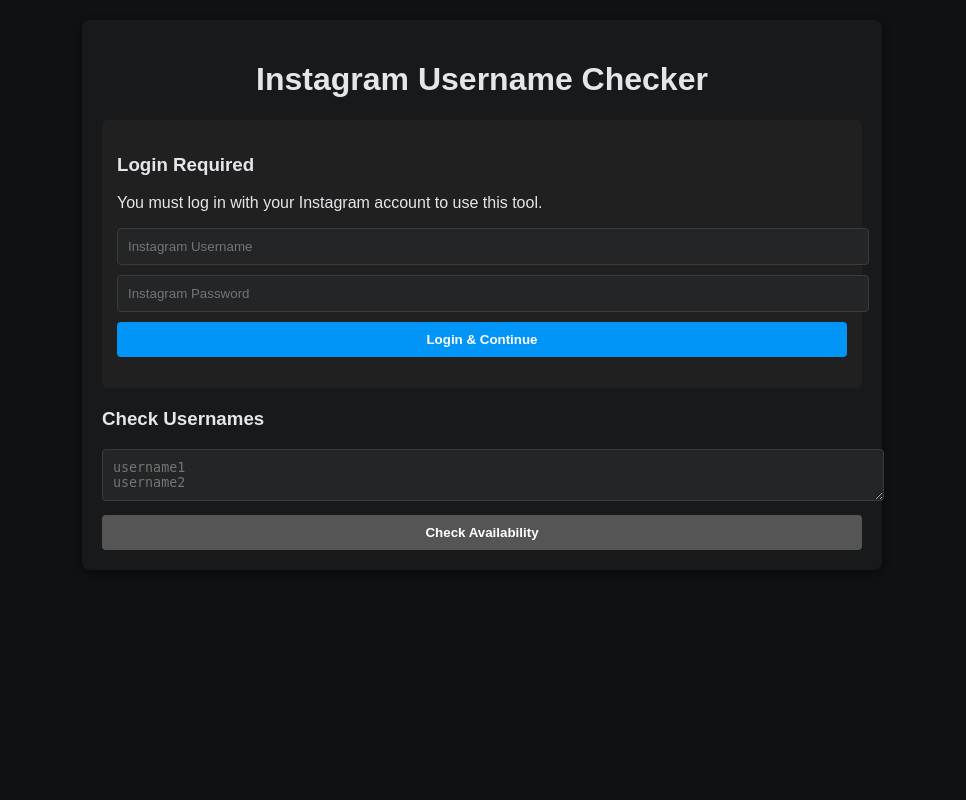
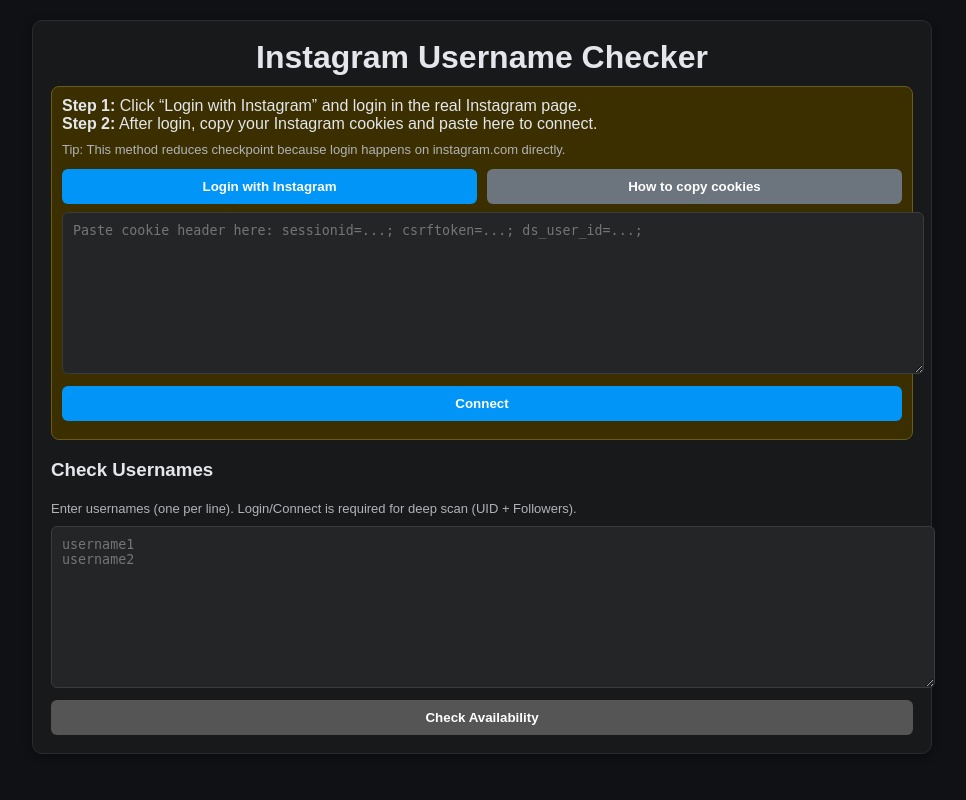
Before and after one commit to morsalin13/Instagram1, a Flask app: page / in a window 1280 px wide. Shown: the whole page, without its empty margins (158-1124 px from the left). Run offline with Flask 3, Linux system fonts and the light colour scheme.

Commit message:
Add Instagram redirect + cookie connect flow

```diff
--- a/app.py
+++ b/app.py
@@ -4,137 +4,184 @@ import requests
 import time
 import os
 import random
+import secrets
 
 app = Flask(__name__)
-app.secret_key = "change-this-secret-key"  # must be set
+app.secret_key = os.environ.get("FLASK_SECRET_KEY", "change-this-secret-key")
 
 USER_AGENTS = [
-    'Mozilla/5.0 (Windows NT 10.0; Win64; x64) AppleWebKit/537.36 (KHTML, like Gecko) Chrome/91.0.4472.124 Safari/537.36',
-    'Mozilla/5.0 (Macintosh; Intel Mac OS X 10_15_7) AppleWebKit/605.1.15 (KHTML, like Gecko) Version/14.1.1 Safari/605.1.15',
-    'Mozilla/5.0 (Windows NT 10.0; Win64; x64; rv:89.0) Gecko/20100101 Firefox/89.0',
-    'Mozilla/5.0 (iPhone; CPU iPhone OS 14_6 like Mac OS X) AppleWebKit/605.1.15 (KHTML, like Gecko) Version/14.0 Mobile/15E148 Safari/604.1'
+    'Mozilla/5.0 (Windows NT 10.0; Win64; x64) AppleWebKit/537.36 (KHTML, like Gecko) Chrome/121.0 Safari/537.36',
+    'Mozilla/5.0 (Macintosh; Intel Mac OS X 10_15_7) AppleWebKit/605.1.15 (KHTML, like Gecko) Version/17.0 Safari/605.1.15',
+    'Mozilla/5.0 (Windows NT 10.0; Win64; x64; rv:121.0) Gecko/20100101 Firefox/121.0',
 ]
 
-# -------------------------
-# Helpers
-# -------------------------
+def _sid():
+    """Ensure a stable session id for storing cookies on server."""
+    if "sid" not in session:
+        session["sid"] = secrets.token_urlsafe(16)
+    return session["sid"]
 
-def get_user_instaloader():
+def _cookie_file():
+    return f"/tmp/ig_cookies_{_sid()}.txt"
+
+def is_connected():
+    return os.path.exists(_cookie_file()) and os.path.getsize(_cookie_file()) > 0
+
+def parse_cookie_header(cookie_text: str) -> dict:
     """
-    Create Instaloader instance for the currently logged-in user.
+    Accepts:
+      - "key=value; key2=value2; ..."
+    Returns dict {key: value}
     """
-    if 'ig_username' not in session or 'ig_password' not in session:
+    cookies = {}
+    for part in cookie_text.split(";"):
+        part = part.strip()
+        if not part or "=" not in part:
+            continue
+        k, v = part.split("=", 1)
+        cookies[k.strip()] = v.strip()
+    return cookies
+
+def get_instaloader_from_saved_cookies():
+    """Create Instaloader using cookies saved for THIS visitor only."""
+    if not is_connected():
+        return None
+
+    with open(_cookie_file(), "r", encoding="utf-8") as f:
+        cookie_text = f.read().strip()
+
+    cookies = parse_cookie_header(cookie_text)
+    if not cookies:
         return None
 
     L = instaloader.Instaloader()
     L.context.max_connection_attempts = 1
-    L.login(session['ig_username'], session['ig_password'])
+
+    # Put cookies into Instaloader's requests session
+    for k, v in cookies.items():
+        L.context._session.cookies.set(k, v)
+
     return L
 
+@app.route("/")
+def index():
+    return render_template("index.html", connected=is_connected())
 
-# -------------------------
-# Routes
-# -------------------------
+@app.route("/connect_cookies", methods=["POST"])
+def connect_cookies():
+    cookie_text = (request.json.get("cookie_text") or "").strip()
+    if not cookie_text:
+        return jsonify({"success": False, "message": "Cookie text is required."})
 
-@app.route('/')
-def index():
-    return render_template(
-        'index.html',
-        logged_in=('ig_username' in session),
-        ig_user=session.get('ig_username')
-    )
+    # Save cookies for this visitor
+    os.makedirs("/tmp", exist_ok=True)
+    with open(_cookie_file(), "w", encoding="utf-8") as f:
+        f.write(cookie_text)
 
+    # Validate login
+    try:
+        L = get_instaloader_from_saved_cookies()
+        if not L:
+            return jsonify({"success": False, "message": "Invalid cookie format."})
 
-@app.route('/login', methods=['POST'])
-def login():
-    username = request.json.get('username')
-    password = request.json.get('password')
+        # Instaloader test_login returns username or None
+        who = L.context.test_login()
+        if not who:
+            # Not logged in -> remove
+            try:
+                os.remove(_cookie_file())
+            except:
+                pass
+            return jsonify({
+                "success": False,
+                "message": "Not logged in. Please login on Instagram in your browser, then paste cookies again."
+            })
 
-    if not username or not password:
-        return jsonify({"success": False, "message": "Username and password required"})
-
-    try:
-        L = instaloader.Instaloader()
-        L.context.max_connection_attempts = 1
-        L.login(username, password)
-
-        # save only in user session (NOT global, NOT file)
-        session['ig_username'] = username
-        session['ig_password'] = password
-
-        return jsonify({"success": True, "message": "Logged in successfully"})
+        return jsonify({"success": True, "message": f"Connected as {who}."})
 
     except Exception as e:
+        try:
+            os.remove(_cookie_file())
+        except:
+            pass
         return jsonify({"success": False, "message": str(e)})
 
-
-@app.route('/logout', methods=['POST'])
-def logout():
-    session.clear()
+@app.route("/disconnect", methods=["POST"])
+def disconnect():
+    try:
+        if os.path.exists(_cookie_file()):
+            os.remove(_cookie_file())
+    except:
+        pass
+    session.pop("sid", None)
     return jsonify({"success": True})
 
+@app.route("/check", methods=["POST"])
+def check():
+    if not is_connected():
+        return jsonify({"error": "Not connected. Login on Instagram and connect cookies first."}), 401
 
-@app.route('/check', methods=['POST'])
-def check():
-    # login mandatory
-    if 'ig_username' not in session:
-        return jsonify({"error": "Login required"}), 401
-
-    usernames = request.json.get('usernames', [])
+    usernames = request.json.get("usernames", [])
     results = []
 
-    L = get_user_instaloader()
+    L = get_instaloader_from_saved_cookies()
     if not L:
-        return jsonify({"error": "Instagram session error"}), 401
+        return jsonify({"error": "Session error. Reconnect cookies."}), 401
 
     for username in usernames:
-        username = username.strip()
+        username = (username or "").strip()
         if not username:
             continue
 
         # Fast check first
-        result = check_username_fast(username)
+        fast = check_username_fast(username)
+        result = fast
 
-        # Deep scan if taken / uncertain
-        if result['status'] in ['Taken', 'Error', 'Uncertain']:
+        # If taken/uncertain/error -> deep scan to show uid/followers
+        if result["status"] in ["Taken", "Uncertain", "Error"]:
             deep = check_username_instaloader(L, username)
-            if deep['status'] != 'Error':
+
+            # Prefer deep if it gives strong result
+            if deep["status"] in ["Taken", "Available"]:
                 result = deep
+            else:
+                # keep fast fallback
+                result = fast
 
         results.append(result)
-        time.sleep(random.uniform(1.5, 3.0))
+
+        # Small delay to reduce rate-limit
+        time.sleep(random.uniform(1.2, 2.6))
 
     return jsonify(results)
-
-
-# -------------------------
-# Username check logic
-# -------------------------
 
 def check_username_fast(username):
     url = f"https://www.instagram.com/{username}/"
     headers = {
-        'User-Agent': random.choice(USER_AGENTS),
-        'Accept-Language': 'en-US,en;q=0.9',
+        "User-Agent": random.choice(USER_AGENTS),
+        "Accept-Language": "en-US,en;q=0.9",
     }
 
     try:
-        r = requests.get(url, headers=headers, timeout=5)
+        r = requests.get(url, headers=headers, timeout=6)
 
         if r.status_code == 404:
-            return {"username": username, "status": "Available", "details": "User not found", "method": "Fast"}
+            return {"username": username, "status": "Available", "details": "User not found (404)", "method": "Fast"}
 
         if r.status_code == 200:
-            if "Sorry, this page isn't available." in r.text:
-                return {"username": username, "status": "Available", "details": "Page not found", "method": "Fast"}
+            txt = r.text
+            if "Sorry, this page isn't available." in txt:
+                return {"username": username, "status": "Available", "details": "Page says not available", "method": "Fast"}
+            # Most times 200 means taken
+            return {"username": username, "status": "Taken", "details": "Account appears Live", "method": "Fast"}
 
-            return {"username": username, "status": "Taken", "details": "Account appears Live", "method": "Fast"}
+        if r.status_code in (301, 302):
+            return {"username": username, "status": "Uncertain", "details": "Redirected", "method": "Fast"}
 
         return {"username": username, "status": "Error", "details": f"HTTP {r.status_code}", "method": "Fast"}
 
     except Exception as e:
         return {"username": username, "status": "Error", "details": str(e), "method": "Fast"}
-
 
 def check_username_instaloader(L, username):
     try:
@@ -154,19 +201,14 @@ def check_username_instaloader(L, username):
 
     except Exception as e:
         err = str(e)
+        # If cookies expired / logged out
+        if "login" in err.lower() or "LoginRequired" in err:
+            return {"username": username, "status": "Error", "details": "Login required (reconnect cookies)", "method": "Instaloader"}
+        # Your old behavior: treat JSON Query/401 as available
         if "401" in err or "JSON Query" in err:
-            return {"username": username, "status": "Available", "details": "Not live / not created", "method": "Instaloader"}
+            return {"username": username, "status": "Available", "details": "(not live / not created yet)", "method": "Instaloader"}
 
         return {"username": username, "status": "Error", "details": err, "method": "Instaloader"}
 
-
-# -------------------------
-# Run
-# -------------------------
-
-if __name__ == '__main__':
-    app.run(
-        host="0.0.0.0",
-        port=int(os.environ.get("PORT", 5000)),
-        debug=False
-    )
+if __name__ == "__main__":
+    app.run(host="0.0.0.0", port=int(os.environ.get("PORT", 5000)), debug=False)
--- a/templates/index.html
+++ b/templates/index.html
@@ -1,158 +1,140 @@
 <!DOCTYPE html>
 <html lang="en">
 <head>
-    <meta charset="UTF-8">
-    <meta name="viewport" content="width=device-width, initial-scale=1.0">
+  <meta charset="UTF-8" />
+  <meta name="viewport" content="width=device-width,initial-scale=1.0" />
   <title>Instagram Username Checker</title>
   <style>
-        body {
-            font-family: Arial, sans-serif;
-            max-width: 800px;
-            margin: 0 auto;
-            padding: 20px;
-            background-color: #0f1115;
-            color: #e4e6eb;
-        }
-        .container {
-            background-color: #18191a;
-            padding: 20px;
-            border-radius: 8px;
-            box-shadow: 0 2px 8px rgba(0,0,0,0.5);
-        }
-        h1 { text-align: center; }
-        textarea, input {
-            width: 100%;
-            padding: 10px;
-            margin-bottom: 10px;
-            background: #242526;
-            border: 1px solid #3a3b3c;
-            border-radius: 4px;
-            color: #e4e6eb;
-        }
-        button {
-            width: 100%;
-            padding: 10px;
-            border: none;
-            border-radius: 4px;
-            font-weight: bold;
-            cursor: pointer;
-            background-color: #0095f6;
-            color: white;
-        }
-        button:disabled {
-            background-color: #555;
-            cursor: not-allowed;
-        }
-        .login-section {
-            background: #202020;
-            padding: 15px;
-            border-radius: 6px;
-            margin-bottom: 20px;
-        }
-        .logged-in-msg {
-            background: #1e4620;
-            padding: 10px;
-            border-radius: 6px;
-            margin-bottom: 20px;
-            text-align: center;
-            font-weight: bold;
-        }
-        .result-item {
-            border-bottom: 1px solid #333;
-            padding: 10px 0;
-            display: flex;
-            justify-content: space-between;
-        }
-        .status-taken { color: #ed4956; font-weight: bold; }
-        .status-available { color: #2ecc71; font-weight: bold; }
-        .method-tag {
-            font-size: 12px;
-            background: #333;
-            padding: 2px 6px;
-            border-radius: 4px;
-            margin-left: 5px;
-        }
-        .stats {
-            text-align: right;
-            margin-top: 10px;
-            color: #aaa;
-        }
+    body{font-family:Arial,sans-serif;max-width:900px;margin:0 auto;padding:20px;background:#0f1115;color:#e4e6eb}
+    .box{background:#18191a;border:1px solid #2a2b2e;border-radius:10px;padding:18px;box-shadow:0 2px 8px rgba(0,0,0,.35)}
+    h1{text-align:center;margin:0 0 10px}
+    textarea,input{width:100%;padding:10px;margin:8px 0;background:#242526;border:1px solid #3a3b3c;border-radius:6px;color:#e4e6eb}
+    textarea{height:140px;resize:vertical}
+    button{width:100%;padding:10px;border:0;border-radius:6px;font-weight:700;cursor:pointer;background:#0095f6;color:#fff}
+    button:disabled{background:#555;cursor:not-allowed}
+    .row{display:flex;gap:10px}
+    .row button{width:50%}
+    .note{color:#b0b3b8;font-size:13px;line-height:1.4}
+    .ok{background:#1e4620;border:1px solid #2b6a33;padding:10px;border-radius:8px;margin:10px 0}
+    .warn{background:#3b2f00;border:1px solid #6a5b16;padding:10px;border-radius:8px;margin:10px 0}
+    .err{color:#ff6b6b}
+    .result-item{border-bottom:1px solid #2a2b2e;padding:10px 0;display:flex;justify-content:space-between}
+    .taken{color:#ed4956;font-weight:700}
+    .avail{color:#2ecc71;font-weight:700}
+    .tag{font-size:12px;background:#333;padding:2px 6px;border-radius:4px;margin-left:6px}
+    .stats{margin-top:10px;text-align:right;color:#b0b3b8;font-size:13px}
   </style>
 </head>
 <body>
-<div class="container">
+  <div class="box">
     <h1>Instagram Username Checker</h1>
 
-    {% if logged_in %}
-        <div class="logged-in-msg">
-            ✅ Logged in as <b>{{ ig_user }}</b> (Deep Scan Enabled)
-            <br><br>
-            <button onclick="logout()" style="background:#ed4956;">Logout</button>
+    {% if connected %}
+      <div class="ok">
+        ✅ Connected (Cookies saved for this visitor)
+        <div class="note">If it stops working later, reconnect cookies.</div>
+        <button style="background:#ed4956;margin-top:10px" onclick="disconnect()">Disconnect</button>
       </div>
     {% else %}
-        <div class="login-section">
-            <h3>Login Required</h3>
-            <p>You must log in with your Instagram account to use this tool.</p>
-            <input type="text" id="igUsername" placeholder="Instagram Username">
-            <input type="password" id="igPassword" placeholder="Instagram Password">
-            <button id="loginBtn" onclick="login()">Login & Continue</button>
-            <p id="loginStatus"></p>
+      <div class="warn">
+        <b>Step 1:</b> Click “Login with Instagram” and login in the real Instagram page.<br/>
+        <b>Step 2:</b> After login, copy your Instagram cookies and paste here to connect.
+        <div class="note" style="margin-top:8px">
+          Tip: This method reduces checkpoint because login happens on instagram.com directly.
+        </div>
+        <div class="row" style="margin-top:10px">
+          <button onclick="openInstagramLogin()">Login with Instagram</button>
+          <button style="background:#6c757d" onclick="showHow()">How to copy cookies</button>
+        </div>
+
+        <div id="howBox" class="note" style="display:none;margin-top:10px">
+          Open instagram.com after login → Browser DevTools → Application/Storage → Cookies → instagram.com → copy cookies as a single line like:<br/>
+          <code>sessionid=...; csrftoken=...; ds_user_id=...;</code><br/>
+          Then paste below and click Connect.
+        </div>
+
+        <textarea id="cookieText" placeholder="Paste cookie header here: sessionid=...; csrftoken=...; ds_user_id=...;"></textarea>
+        <button id="connectBtn" onclick="connectCookies()">Connect</button>
+        <div id="connectStatus" class="note" style="margin-top:8px"></div>
       </div>
     {% endif %}
 
     <h3>Check Usernames</h3>
+    <div class="note">Enter usernames (one per line). Login/Connect is required for deep scan (UID + Followers).</div>
     <textarea id="usernamesInput" placeholder="username1&#10;username2"></textarea>
-    <button id="checkBtn" onclick="checkUsernames()" {% if not logged_in %}disabled{% endif %}>
-        Check Availability
-    </button>
+    <button id="checkBtn" onclick="checkUsernames()" {% if not connected %}disabled{% endif %}>Check Availability</button>
 
     <div id="results"></div>
   </div>
 
 <script>
-async function login() {
-    const u = igUsername.value;
-    const p = igPassword.value;
-    loginBtn.disabled = true;
-    loginBtn.innerText = "Logging in...";
+function openInstagramLogin(){
+  window.open("https://www.instagram.com/accounts/login/", "_blank");
+}
+function showHow(){
+  const b = document.getElementById("howBox");
+  b.style.display = (b.style.display === "none") ? "block" : "none";
+}
+async function connectCookies(){
+  const cookie_text = document.getElementById("cookieText").value.trim();
+  const btn = document.getElementById("connectBtn");
+  const st = document.getElementById("connectStatus");
 
-    const res = await fetch('/login', {
-        method: 'POST',
-        headers: {'Content-Type':'application/json'},
-        body: JSON.stringify({username:u, password:p})
+  if(!cookie_text){
+    st.innerHTML = '<span class="err">Paste cookies first.</span>';
+    return;
+  }
+
+  btn.disabled = true;
+  btn.innerText = "Connecting...";
+  st.innerHTML = "";
+
+  try{
+    const res = await fetch("/connect_cookies",{
+      method:"POST",
+      headers:{"Content-Type":"application/json"},
+      body: JSON.stringify({cookie_text})
     });
     const data = await res.json();
-
-    if (data.success) {
-        location.reload();
-    } else {
-        loginStatus.innerHTML = `<span style="color:red">${data.message}</span>`;
-        loginBtn.disabled = false;
-        loginBtn.innerText = "Login & Continue";
+    if(data.success){
+      st.innerHTML = "✅ " + data.message + " Reloading...";
+      setTimeout(()=>location.reload(), 800);
+    }else{
+      st.innerHTML = '<span class="err">❌ ' + data.message + "</span>";
+      btn.disabled = false;
+      btn.innerText = "Connect";
+    }
+  }catch(e){
+    st.innerHTML = '<span class="err">❌ ' + e.message + "</span>";
+    btn.disabled = false;
+    btn.innerText = "Connect";
   }
 }
 
-async function logout() {
-    await fetch('/logout', {method:'POST'});
+async function disconnect(){
+  await fetch("/disconnect",{method:"POST"});
   location.reload();
 }
 
-async function checkUsernames() {
-    const names = usernamesInput.value.split('\n').map(x=>x.trim()).filter(Boolean);
-    if (!names.length) return alert("Enter usernames");
+async function checkUsernames(){
+  const names = document.getElementById("usernamesInput").value.split("\n").map(x=>x.trim()).filter(Boolean);
+  if(!names.length) return alert("Enter usernames");
 
-    checkBtn.disabled = true;
-    checkBtn.innerText = "Checking...";
-    results.innerHTML = "";
+  const btn = document.getElementById("checkBtn");
+  const results = document.getElementById("results");
+  btn.disabled = true;
+  btn.innerText = "Checking...";
+  results.innerHTML = "<p class='note'>Processing...</p>";
 
-    const res = await fetch('/check', {
-        method:'POST',
-        headers:{'Content-Type':'application/json'},
+  try{
+    const res = await fetch("/check",{
+      method:"POST",
+      headers:{"Content-Type":"application/json"},
       body: JSON.stringify({usernames:names})
     });
 
-    if (res.status === 401) {
-        alert("Login required");
+    if(res.status === 401){
+      alert("Not connected. Please login & connect cookies first.");
       location.reload();
       return;
     }
@@ -162,25 +144,34 @@ async function checkUsernames() {
     let a=0,t=0;
 
     data.forEach(i=>{
-        if(i.status==="Available") a++; else if(i.status==="Taken") t++;
+      if(i.status==="Available") a++;
+      if(i.status==="Taken") t++;
+
+      const cls = (i.status==="Taken") ? "taken" : (i.status==="Available") ? "avail" : "";
       html += `
         <div class="result-item">
           <div>
-                <b>${i.username}</b><br>
-                ${i.followers ? `Followers: ${i.followers}<br>UID: ${i.uid}` : ""}
+            <div style="font-weight:700;font-size:16px">${i.username}</div>
+            ${i.followers !== undefined ? `<div class="note">Followers: <b>${i.followers}</b> · UID: <b>${i.uid}</b></div>` : ""}
           </div>
           <div style="text-align:right">
-                <span class="status-${i.status.toLowerCase()}">${i.status}</span><br>
-                <small>${i.details}</small>
-                <span class="method-tag">${i.method}</span>
+            <div class="${cls}">${i.status}</div>
+            <div class="note">${i.details || ""}</div>
+            <span class="tag">${i.method || "?"}</span>
           </div>
-        </div>`;
+        </div>
+      `;
     });
 
     html += `<div class="stats">Total: ${data.length} | Available: ${a} | Taken: ${t}</div>`;
     results.innerHTML = html;
-    checkBtn.disabled = false;
-    checkBtn.innerText = "Check Availability";
+
+  }catch(e){
+    results.innerHTML = `<p class="err">Error: ${e.message}</p>`;
+  }finally{
+    btn.disabled = false;
+    btn.innerText = "Check Availability";
+  }
 }
 </script>
 </body>
```
Lines whose indentation alone changed are shown as unchanged.
